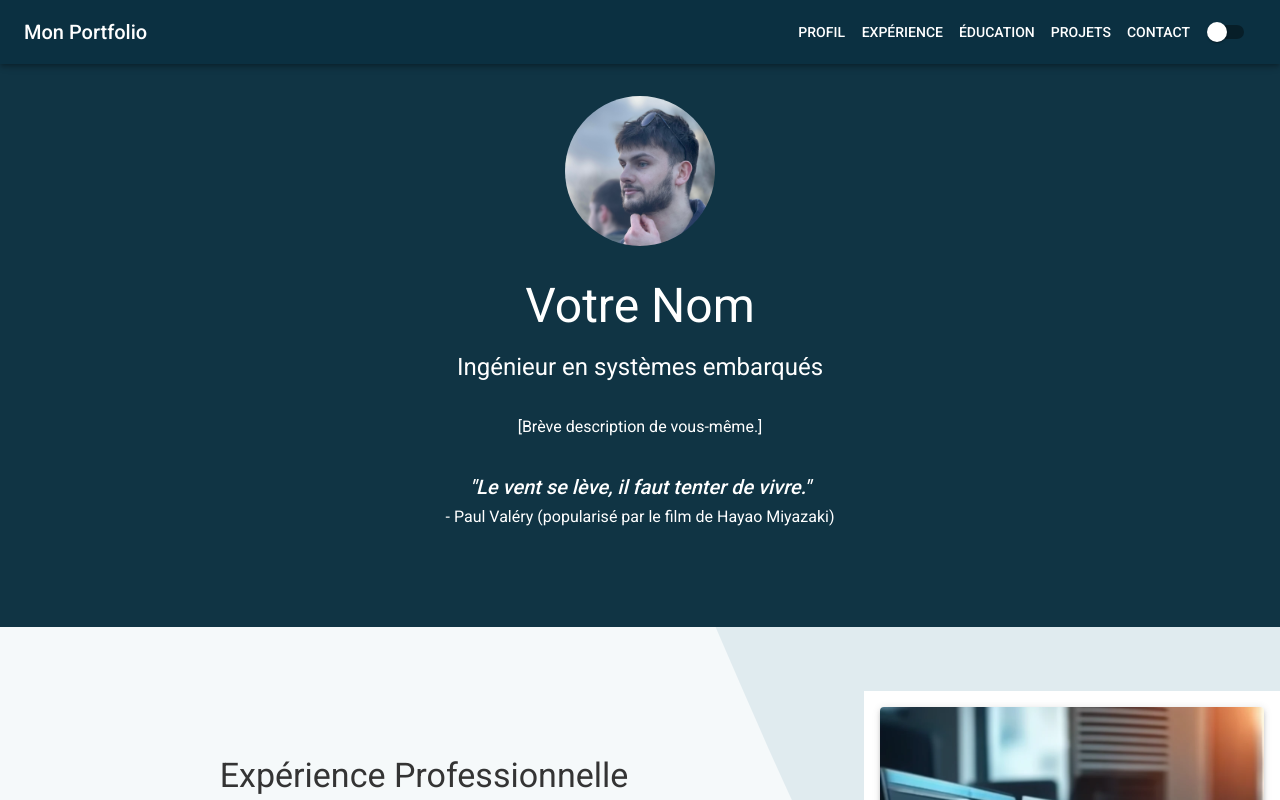
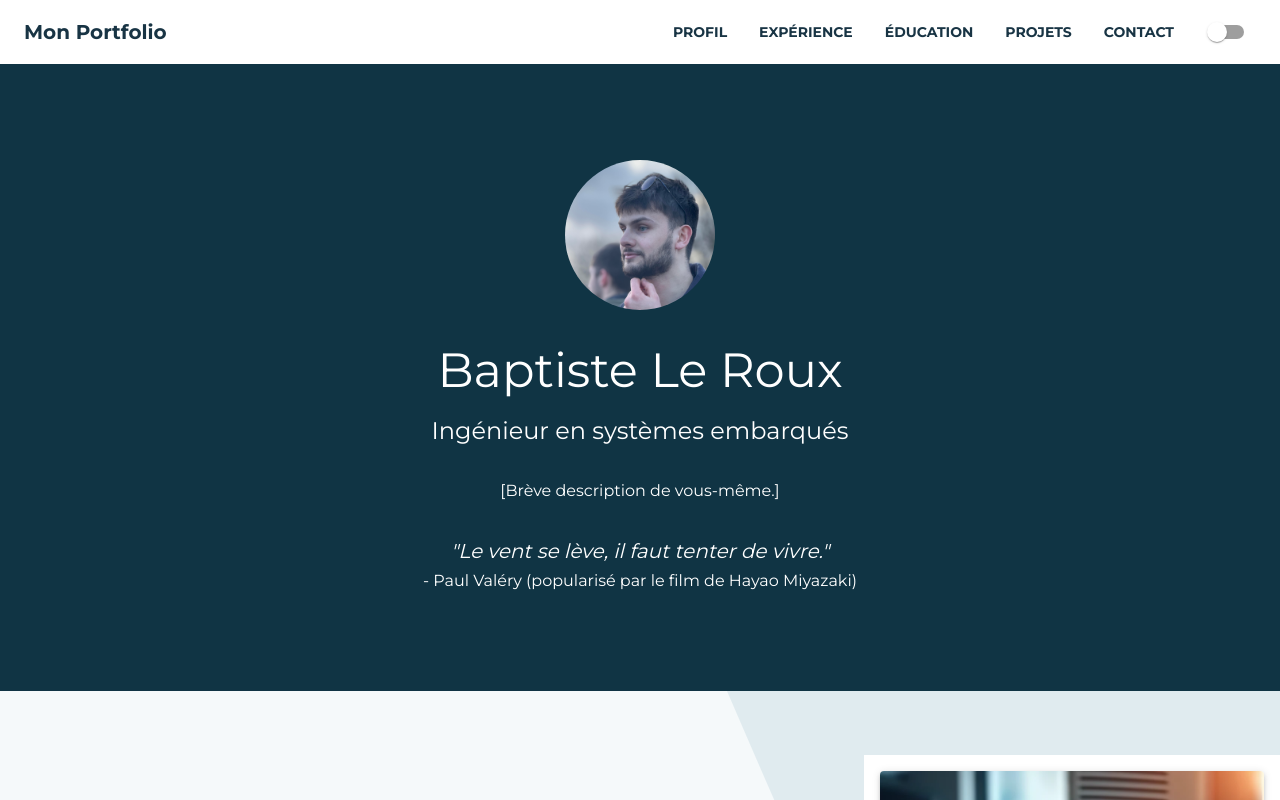
Before and after one commit to baptiste-lrx/my-portfolio, a React (Create React App) app: page / in a window 1280 px wide. Shown: the top 800 px of the page. Built offline with nearby package versions, Linux system fonts and the light colour scheme.

Commit message:
updtate framework - portfolio's sctructure

```diff
--- a/package.json
+++ b/package.json
@@ -12,6 +12,7 @@
     "@testing-library/react": "^13.4.0",
     "@testing-library/user-event": "^13.5.0",
     "framer-motion": "^11.11.8",
+    "lodash.throttle": "^4.1.1",
     "react": "^18.3.1",
     "react-dom": "^18.3.1",
     "react-intersection-observer": "^9.13.1",
--- a/public/index.html
+++ b/public/index.html
@@ -22,6 +22,11 @@
       manifest.json provides metadata used when your web app is installed on a
       user's mobile device or desktop. See https://developers.google.com/web/fundamentals/web-app-manifest/
     -->
+      <!-- Dans le fichier public/index.html, ajoutez ceci dans la balise <head> -->
+    <link rel="preconnect" href="https://fonts.googleapis.com">
+    <link rel="preconnect" href="https://fonts.gstatic.com" crossorigin>
+    <link href="https://fonts.googleapis.com/css2?family=Montserrat:wght@400;600;700&display=swap" rel="stylesheet">
+
     <link rel="manifest" href="%PUBLIC_URL%/manifest.json" />
     <!--
       Notice the use of %PUBLIC_URL% in the tags above.
--- a/src/App.js
+++ b/src/App.js
@@ -1,27 +1,22 @@
 // src/App.js
 import React, { useState } from 'react';
 import { ThemeProvider } from '@mui/material/styles';
-import { lightTheme, darkTheme } from './theme';
 import { CssBaseline, Grid } from '@mui/material';
 import Header from './components/Header';
 import Profile from './components/Profile';
 import Experience from './components/Experience';
 import Education from './components/Education';
 import Projects from './components/Projects';
-import Contact from './components/Contact';
+//import Contact from './components/Contact';
 import MainContent from './components/MainContent';
 import Footer from './components/Footer';
 import Sidebar from './components/Sidebar'; // Assurez-vous d'avoir ce composant
 
+import theme1 from './theme'; // Importez votre thème
+
 function App() {
-  const [isDarkMode, setIsDarkMode] = useState(false);
-
-  const handleThemeChange = () => {
-    setIsDarkMode(!isDarkMode);
-  };
-
   return (
-    <ThemeProvider theme={isDarkMode ? darkTheme : lightTheme}>
+    <ThemeProvider theme={theme1}>
      <CssBaseline />
       <Header />
       <Profile />
@@ -31,13 +26,13 @@ function App() {
             {/* Sections principales */}
             <Experience />
             <Education />
-            <Projects />
           </Grid>
           <Grid item xs={12} md={4}>
             {/* Sidebar */}
             <Sidebar />
           </Grid>
         </Grid>
+        <Projects />
       </MainContent>
       <Footer />
     </ThemeProvider>
--- a/src/components/Education.js
+++ b/src/components/Education.js
@@ -58,8 +58,8 @@ function Education() {
 
   return (
     <Section id="education">
-      <Typography variant="h4" gutterBottom align="center">
-        Parcours Académique
+      <Typography variant="h4" align="center" gutterBottom sx={{ color: '#183444' }}>
+      Parcours Académique
       </Typography>
       <Timeline position="alternate">
         {education.map((edu, index) => (
--- a/src/components/Experience.js
+++ b/src/components/Experience.js
@@ -10,6 +10,7 @@ import {
   TimelineOppositeContent,
   TimelineDot,
 } from '@mui/lab';
+
 import { motion } from 'framer-motion';
 import Section from './Section';
 import logo1 from '../assets/logos/thales.png';
@@ -69,8 +70,8 @@ function Experience() {
 
   return (
     <Section id="experience">
-      <Typography variant="h4" gutterBottom sx={{ textAlign: 'center' }}>
-        Expérience Professionnelle
+      <Typography variant="h4" align="center" gutterBottom sx={{ color: '#183444' }}>
+      Expérience Professionnelle
       </Typography>
       <Timeline position="alternate">
         {experiences.map((exp, index) => (
--- a/src/components/Header.js
+++ b/src/components/Header.js
@@ -1,5 +1,5 @@
 // src/components/Header.js
-import React, { useState } from 'react';
+import React, { useState, useEffect, useRef } from 'react';
 import {
   AppBar,
   Toolbar,
@@ -16,13 +16,43 @@ import {
 } from '@mui/material';
 import MenuIcon from '@mui/icons-material/Menu';
 import { Link } from 'react-scroll';
+import throttle from 'lodash.throttle'; // Importation de lodash.throttle
 
 function Header({ onThemeChange, isDarkMode }) {
-  const [open, setOpen] = useState(false);
+  const [drawerOpen, setDrawerOpen] = useState(false);
   const theme = useTheme();
 
+  // États pour gérer le défilement
+  const [showHeader, setShowHeader] = useState(true);
+  const lastScrollY = useRef(0); // Utilisation de useRef pour stocker la dernière position de défilement
+
+  // Fonction pour gérer le défilement avec throttling
+  const handleScroll = throttle(() => {
+    const currentScrollY = window.scrollY;
+
+    if (currentScrollY > lastScrollY.current && currentScrollY > 50) {
+      // Défilement vers le bas et au-delà du seuil de 50px
+      setShowHeader(false);
+    } else {
+      // Défilement vers le haut ou en dessous du seuil de 50px
+      setShowHeader(true);
+    }
+
+    lastScrollY.current = currentScrollY;
+  }, 200); // Appelé au maximum toutes les 200ms
+
+  useEffect(() => {
+    window.addEventListener('scroll', handleScroll);
+
+    // Nettoyage de l'événement lors du démontage du composant
+    return () => {
+      window.removeEventListener('scroll', handleScroll);
+      handleScroll.cancel(); // Annule tout appel throttled en attente
+    };
+  }, []);
+
   const toggleDrawer = () => {
-    setOpen(!open);
+    setDrawerOpen(!drawerOpen);
   };
 
   const menuItems = [
@@ -35,12 +65,27 @@ function Header({ onThemeChange, isDarkMode }) {
 
   return (
     <>
-      <AppBar position="fixed" color="primary">
+      <AppBar
+        position="fixed"
+        elevation={0}
+        sx={{
+          top: showHeader ? 0 : '-80px', // Ajustez cette valeur selon la hauteur de votre AppBar
+          transition: 'top 0.3s ease-in-out',
+          backgroundColor: '#ffff', // Couleur personnalisée
+        }}
+      >
         <Toolbar>
-          <Typography variant="h6" style={{ flexGrow: 1 }}>
+          <Typography
+            variant="h6"
+            sx={{
+              flexGrow: 1,
+              color: '#183444', // Couleur du texte pour correspondre avec la DA
+              fontWeight: 'bold',
+            }}
+          >
             Mon Portfolio
           </Typography>
-          <Box sx={{ display: { xs: 'none', sm: 'block' } }}>
+          <Box sx={{ display: { xs: 'none', sm: 'flex' }, alignItems: 'center' }}>
             {menuItems.map((item) => (
               <Button
                 key={item.text}
@@ -50,6 +95,9 @@ function Header({ onThemeChange, isDarkMode }) {
                 smooth
                 duration={500}
                 sx={{
+                  marginLeft: 2,
+                  fontWeight: 'bold',
+                  color: '#183444',
                   '&:hover': {
                     backgroundColor: theme.palette.secondary.main,
                     color: '#fff',
@@ -59,7 +107,12 @@ function Header({ onThemeChange, isDarkMode }) {
                 {item.text}
               </Button>
             ))}
-            <Switch checked={isDarkMode} onChange={onThemeChange} />
+            <Switch
+              checked={isDarkMode}
+              onChange={onThemeChange}
+              color="default"
+              sx={{ marginLeft: 2 }}
+            />
           </Box>
           <IconButton
             color="inherit"
@@ -70,13 +123,26 @@ function Header({ onThemeChange, isDarkMode }) {
           </IconButton>
         </Toolbar>
       </AppBar>
-      <Drawer anchor="right" open={open} onClose={toggleDrawer}>
+      {/* Compense la hauteur de l'AppBar */}
+      <Toolbar />
+      <Drawer anchor="right" open={drawerOpen} onClose={toggleDrawer}>
+        <Box
+          sx={{ width: 250 }}
+          role="presentation"
+          onClick={toggleDrawer}
+          onKeyDown={toggleDrawer}
+        >
           <List>
             {menuItems.map((item) => (
-            <ListItem button key={item.text} onClick={toggleDrawer}>
+              <ListItem button key={item.text}>
                 <ListItemText
                   primary={
-                  <Link to={item.to} smooth duration={500}>
+                    <Link
+                      to={item.to}
+                      smooth
+                      duration={500}
+                      style={{ textDecoration: 'none', color: '#183444' }}
+                    >
                       {item.text}
                     </Link>
                   }
@@ -84,9 +150,14 @@ function Header({ onThemeChange, isDarkMode }) {
               </ListItem>
             ))}
             <ListItem>
-            <Switch checked={isDarkMode} onChange={onThemeChange} />
+              <Switch
+                checked={isDarkMode}
+                onChange={onThemeChange}
+                color="default"
+              />
             </ListItem>
           </List>
+        </Box>
       </Drawer>
     </>
   );
--- a/src/components/Profile.js
+++ b/src/components/Profile.js
@@ -44,7 +44,7 @@ function Profile() {
               textAlign: 'center',
             }}
           >
-            Votre Nom
+            Baptiste Le Roux
           </Typography>
           <Typography
             variant="h5"
--- a/src/theme.js
+++ b/src/theme.js
@@ -1,9 +1,13 @@
 // src/theme.js
 import { createTheme } from '@mui/material/styles';
 
-const commonThemeSettings = {
+const theme = createTheme({
   typography: {
-    fontFamily: 'Montserrat, Roboto, Arial, sans-serif',
+    fontFamily: 'Montserrat, sans-serif',
+    h4: {
+      fontWeight: 700,
+      fontSize: '2.5rem', // Ajustez la taille selon vos préférences
+    },
   },
   components: {
     MuiCssBaseline: {
@@ -14,42 +18,6 @@ const commonThemeSettings = {
       },
     },
   },
-};
-
-export const lightTheme = createTheme({
-  ...commonThemeSettings,
-  palette: {
-    mode: 'light',
-    primary: {
-      main: '#0b3041', // Bleu foncé
-    },
-    secondary: {
-      main: '#3a5865', // Bleu moyen
-    },
-    background: {
-      default: '#ffffff', // Blanc
-    },
-    text: {
-      primary: '#343434', // Gris foncé
-    },
-  },
 });
 
-export const darkTheme = createTheme({
-  ...commonThemeSettings,
-  palette: {
-    mode: 'dark',
-    primary: {
-      main: '#3a5865', // Bleu moyen
-    },
-    secondary: {
-      main: '#0b3041', // Bleu foncé
-    },
-    background: {
-      default: '#343434', // Gris foncé
-    },
-    text: {
-      primary: '#ffffff', // Blanc
-    },
-  },
-});
+export default theme;
```
Also changed, not shown: src/components/ElevationScroll.js (added, +18 -0 lines), src/components/Projects.js (+48 -20 lines), 1 other file (tests, documents, lock files or other folders). Lines whose indentation alone changed are shown as unchanged.
